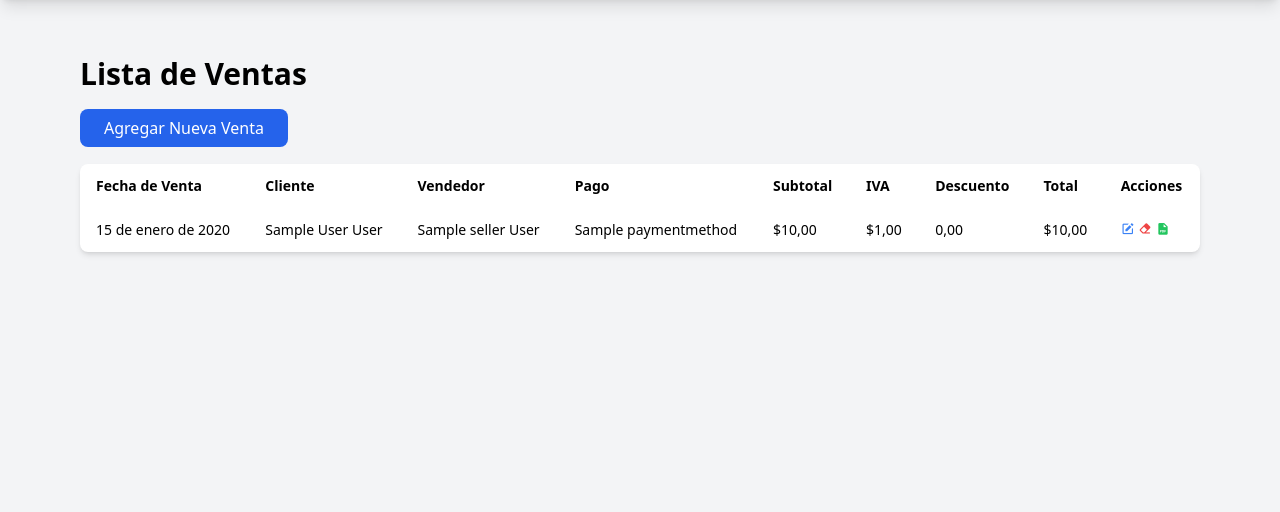
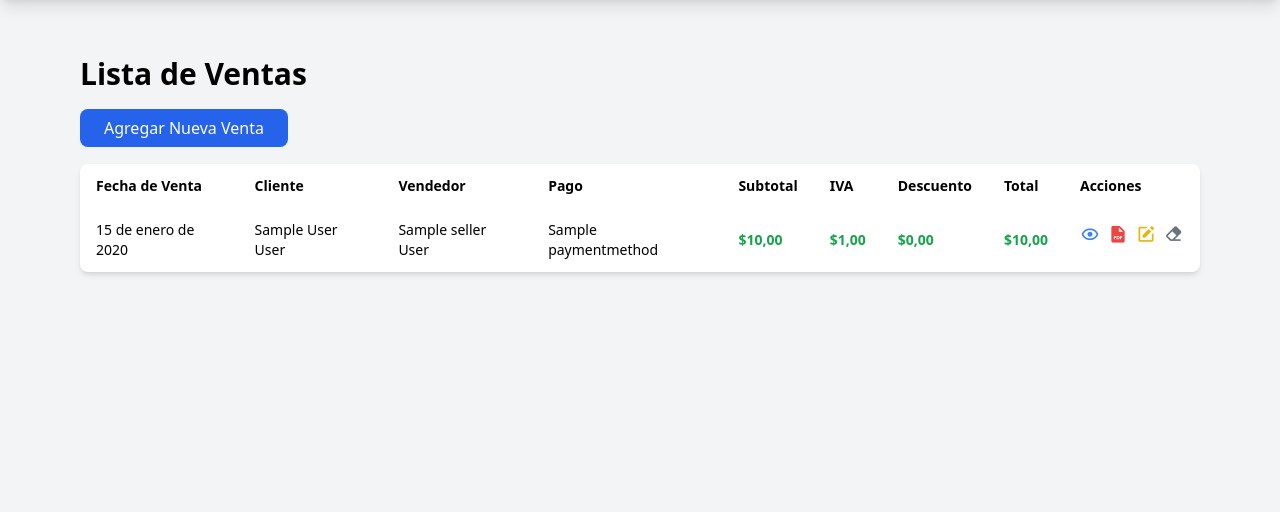
Before and after one commit to Kadir011/Sistema-de-Ventas-Supermercado, a Django app: page /ventas/ in a window 1280 px wide. Shown: the part 72-584 px from the top of the page. Run offline with Django 5.2, Linux system fonts and the light colour scheme; tables that the repository leaves empty hold one stand-in row (values such as "Sample post"); some libraries are stand-ins or nearby versions.

Commit message:
Boton para detail de cada venta en el listado de ventas

```diff
--- a/templates/super/sales/sale_list.html
+++ b/templates/super/sales/sale_list.html
@@ -5,6 +5,7 @@
 <div class="container mx-auto py-8 px-16">
     <h1 class="text-3xl font-bold mb-6">Lista de {{ title }}</h1>
     <a href={{create_url}} class="bg-blue-600 text-white px-6 py-2 rounded-lg hover:bg-red-700 transition-all mb-8">Agregar Nueva Venta</a>
+
     <div class="overflow-x-auto bg-white shadow-md rounded-lg mt-6">
         <table class="min-w-full text-sm">
             <thead>
@@ -27,23 +28,71 @@
                         <td class="py-3 px-4">{{s.customer.get_full_name}}</td>
                         <td class="py-3 px-4">{{s.seller.get_full_name}}</td>
                         <td class="py-3 px-4">{{s.payment.name}}</td>
-                        <td class="py-3 px-4">${{s.subtotal|floatformat:2}}</td>
-                        <td class="py-3 px-4">${{s.iva|floatformat:2}}</td>
-                        <td class="py-3 px-4">{{s.discount|floatformat:2}}</td>
-                        <td class="py-3 px-4">${{s.total|floatformat:2}}</td>
-                        <td class="py-3 px-4">
-                            <a href="{% url 'super:sale_update' s.pk %}" class="text-blue-500 hover:underline" label="Editar"><i class='bx bxs-edit'></i></a>
-                            <a href="{% url 'super:sale_delete' s.pk %}" class="text-red-500 hover:underline" label="Eliminar"><i class='bx bxs-eraser'></i></a>
-                            <a href="{% url 'super:sale_pdf' s.pk %}" class="text-green-500 hover:underline" label="Factura"><i class='bx bxs-file-pdf'></i></a>
+                        <td class="py-3 px-4 font-bold text-green-600">${{s.subtotal|floatformat:2}}</td>
+                        <td class="py-3 px-4 font-bold text-green-600">${{s.iva|floatformat:2}}</td>
+                        <td class="py-3 px-4 font-bold text-green-600">${{s.discount|floatformat:2}}</td>
+                        <td class="py-3 px-4 font-bold text-green-600">${{s.total|floatformat:2}}</td>
+                        <td class="py-3 px-4 flex gap-2">
+                            <button onclick="openDetailModal('{% url 'super:sale_detail' s.pk %}')"
+                                    class="text-blue-500 hover:text-blue-700 transition-transform hover:scale-110"
+                                    title="Ver Detalle">
+                                <i class='bx bx-show text-xl'></i>
+                            </button>
+
+                            <a href="{% url 'super:sale_pdf' s.pk %}" target="_blank"
+                               class="text-red-500 hover:text-red-700 transition-transform hover:scale-110"
+                               title="PDF">
+                                <i class='bx bxs-file-pdf text-xl'></i>
+                            </a>
+
+                            <a href="{% url 'super:sale_update' s.pk %}"
+                               class="text-yellow-500 hover:text-yellow-700 transition-transform hover:scale-110"
+                               title="Editar">
+                                <i class='bx bxs-edit text-xl'></i>
+                            </a>
+
+                            <a href="{% url 'super:sale_delete' s.pk %}"
+                               class="text-gray-500 hover:text-gray-700 transition-transform hover:scale-110"
+                               title="Eliminar">
+                                <i class='bx bxs-eraser text-xl'></i>
+                            </a>
                         </td>
                    </tr>
                    {% empty %}
                    <tr>
-                       <td colspan="7" class="py-3 px-4">No hay ventas registradas</td>
+                       <td colspan="6" class="py-3 px-4 text-center">No hay ventas registradas</td>
                    </tr>
                 {% endfor %}
             </tbody>
         </table>
     </div>
 </div>
+
+<div id="detailModal" class="fixed inset-0 bg-black bg-opacity-50 hidden flex items-center justify-center z-50 backdrop-blur-sm transition-opacity duration-300">
+    <div class="bg-white rounded-xl shadow-2xl w-11/12 md:w-3/4 lg:w-1/2 max-h-[90vh] flex flex-col transform scale-95 transition-transform duration-300" id="modalContentContainer">
+
+        <div class="flex justify-between items-center p-4 border-b bg-gray-50 rounded-t-xl">
+            <h3 class="text-xl font-bold text-gray-800 flex items-center gap-2">
+                <i class='bx bx-receipt text-blue-600'></i> Detalle de Venta
+            </h3>
+            <button onclick="closeDetailModal()" class="text-gray-500 hover:text-red-500 hover:bg-red-100 rounded-full p-1 transition-all">
+                <i class='bx bx-x text-3xl'></i>
+            </button>
+        </div>
+
+        <div id="modalBody" class="p-6 overflow-y-auto">
+            <div class="flex justify-center items-center py-10">
+                <i class='bx bx-loader-alt bx-spin text-4xl text-blue-600'></i>
+            </div>
+        </div>
+
+        <div class="p-4 border-t bg-gray-50 rounded-b-xl flex justify-end">
+            <button onclick="closeDetailModal()" class="bg-gray-500 text-white px-4 py-2 rounded-lg hover:bg-gray-600 transition-colors">
+                Cerrar
+            </button>
+        </div>
+    </div>
+</div>
+
+<script src="{% static 'js/sale_detail.js' %}"></script>
 {% endblock %}
```
